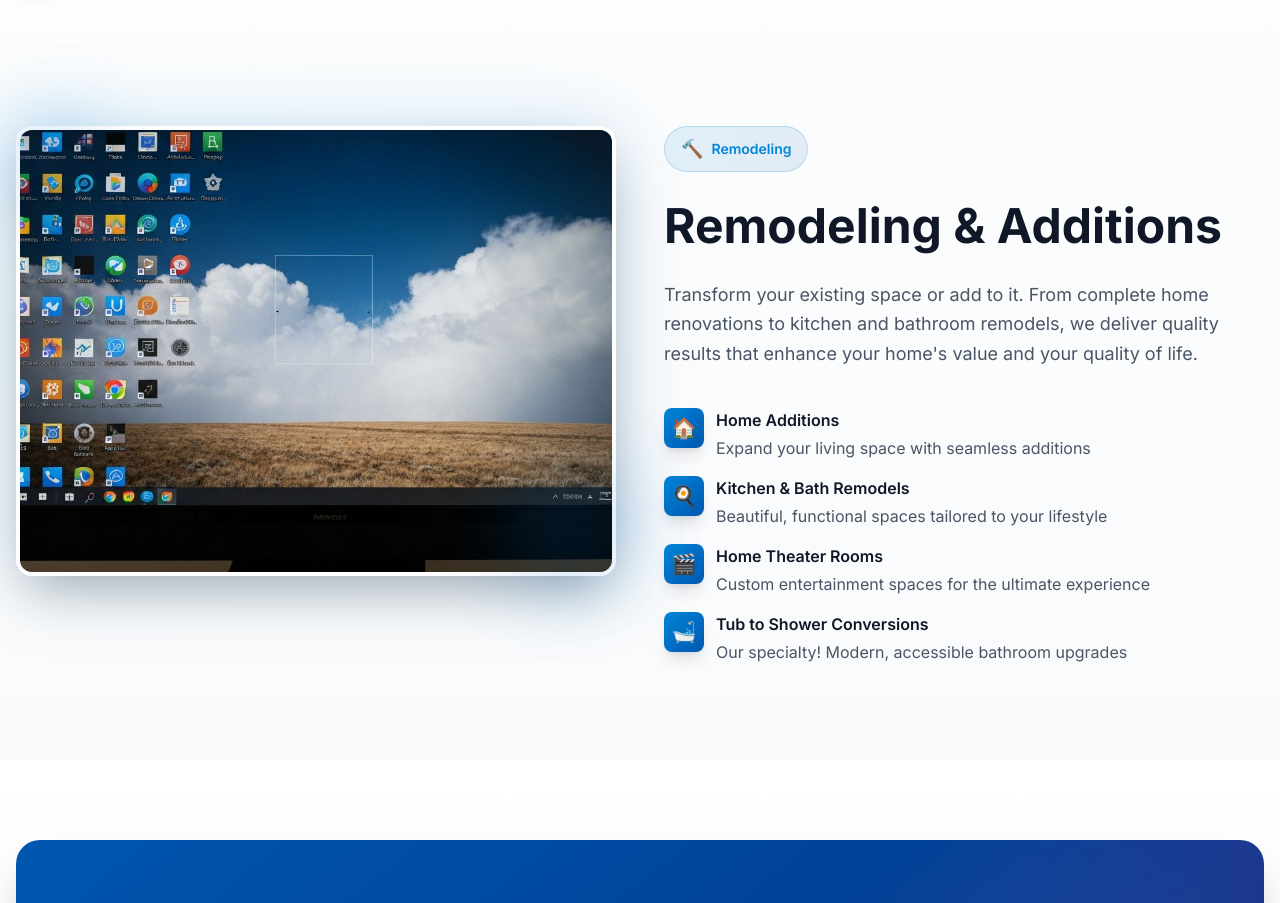
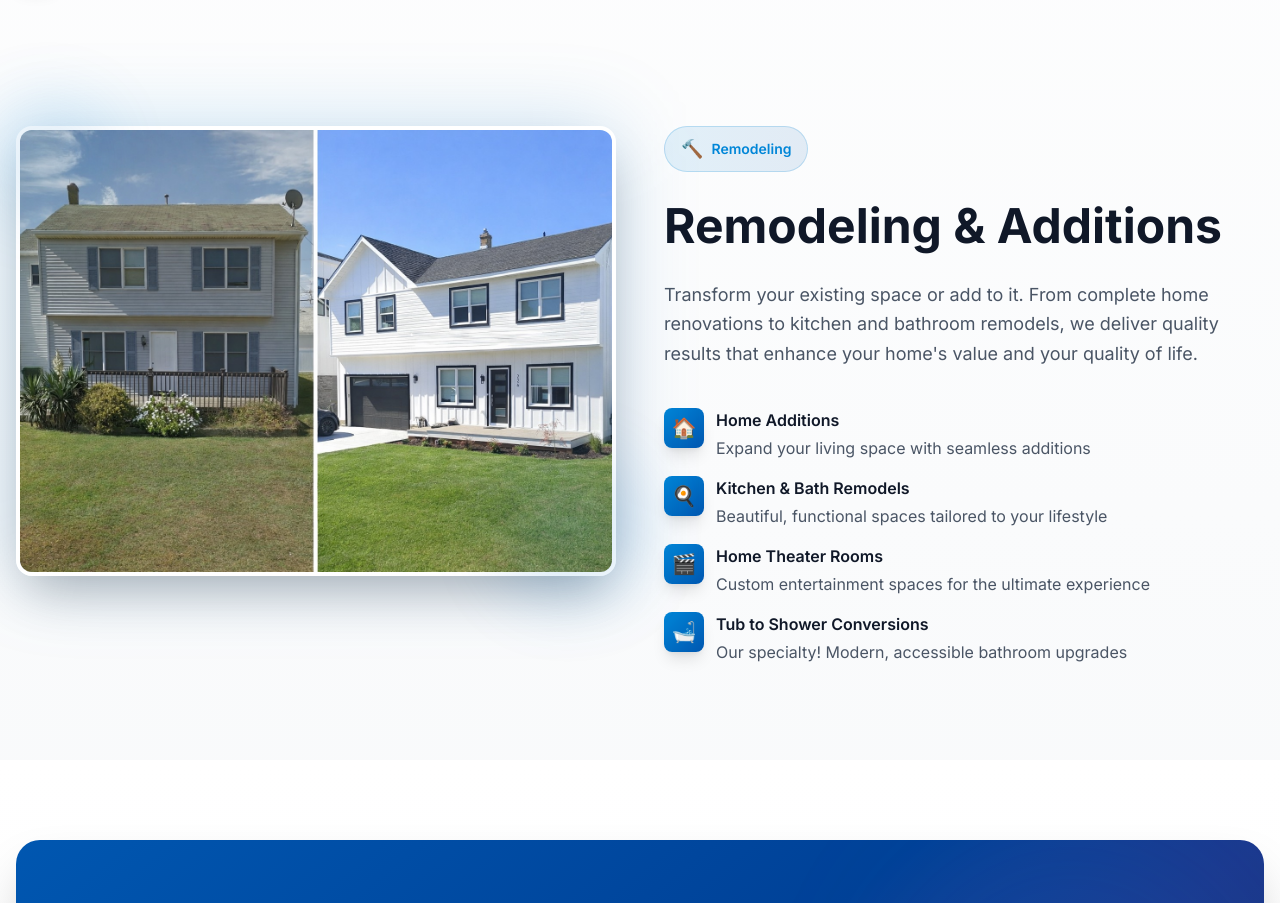
Before and after one commit to Hodlwood/Painting, a Next.js app: page / in a window 1280 px wide. Shown: the part 4660-5563 px from the top of the page. Built offline with nearby package versions, Linux system fonts and the light colour scheme.

Commit message:
feat: update remodeling section image to show modern transformation
Replace old image with dramatic before-and-after comparison.

Co-authored-by: Andrew Hodlwood Martin <97896033+Hodlwood@users.noreply.github.com>

```diff
--- a/components/interior-exterior-section.tsx
+++ b/components/interior-exterior-section.tsx
@@ -85,8 +85,8 @@ export function InteriorExteriorSection() {
               <div className="absolute inset-0 bg-gradient-to-br from-accent/20 to-primary/20 rounded-2xl blur-2xl group-hover:blur-3xl transition-all duration-500" />
               <div className="relative aspect-[4/3] rounded-2xl overflow-hidden border-4 border-white shadow-2xl">
                 <Image
-                  src="/images/screenshot-202026-01-15-20202034.jpg"
-                  alt="Before and after home renovation showing transformation from dated beige siding to modern white exterior"
+                  src="/images/aaa405e1-c11e-463c-83e4.jpeg"
+                  alt="Before and after home renovation showing transformation from dated beige siding to modern white farmhouse exterior"
                   fill
                   className="object-cover"
                 />
```
Also changed, not shown: public/images/aaa405e1-c11e-463c-83e4.jpeg (added).
